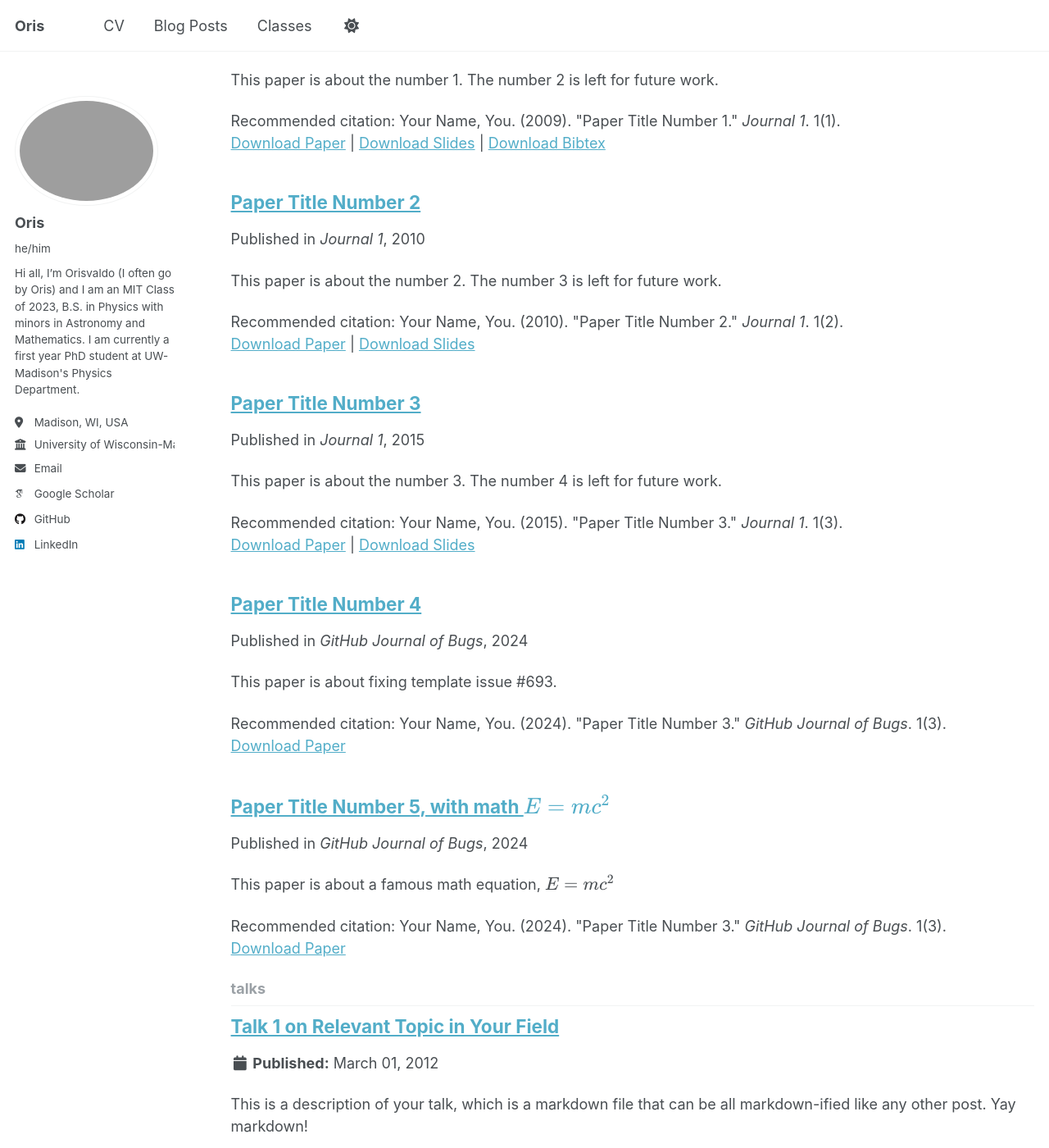
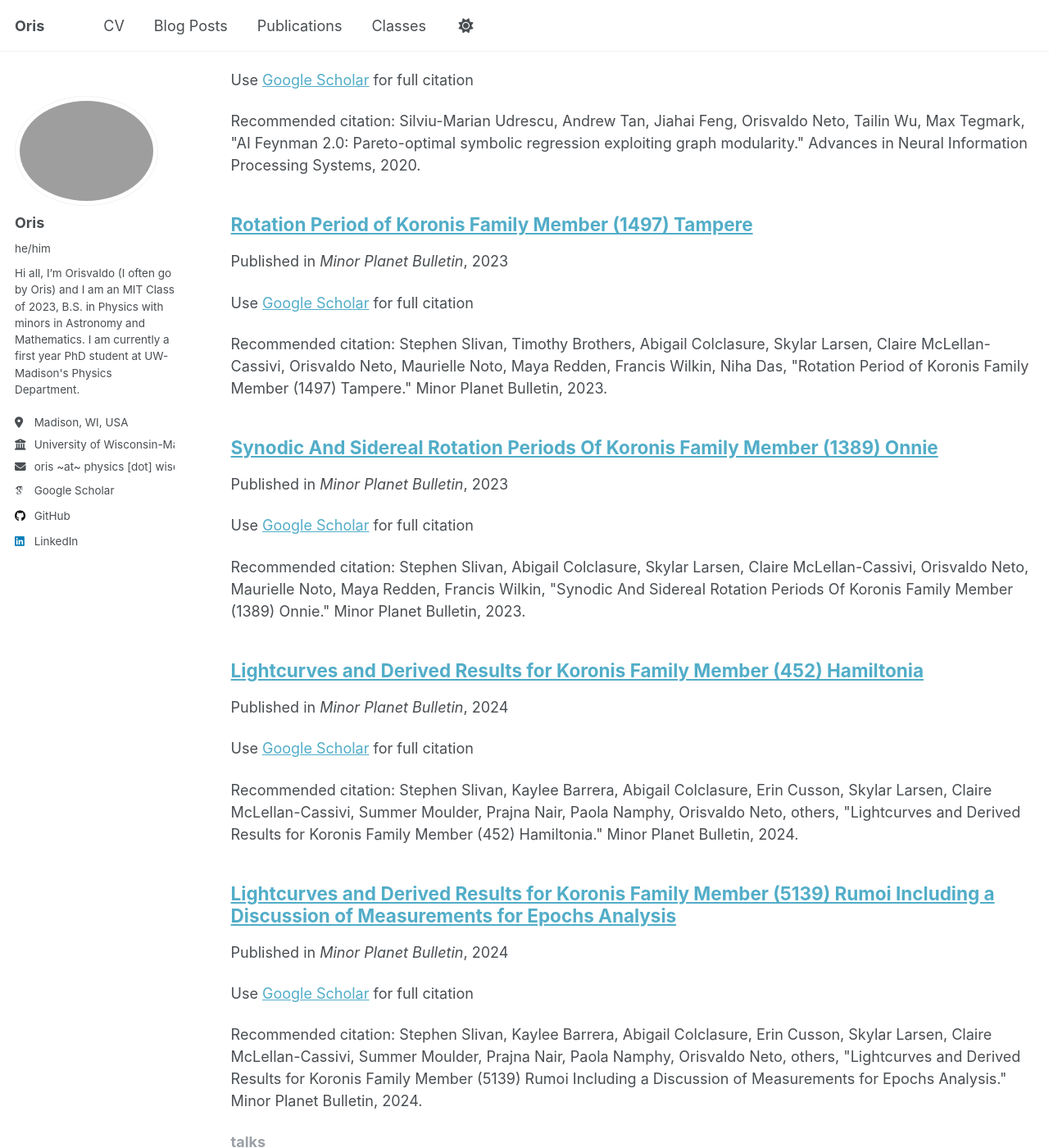
Before and after one commit to wax-ladrian/wax-ladrian.github.io, a Jekyll site: the page built from _pages/collection-archive.html, in a window 1280 px wide and 1400 px high, scrolled down 1165 px. Shown: the whole window at 82% size. Built offline with Jekyll 4.4.1, drawn with Linux system fonts in a browser that asks for light colours; some web fonts are replaced; a script that is not in the unit is left out; some of the changed text lies outside the part shown.

Commit message:
Updating Pubs and email display

```diff
--- a/_config.yml
+++ b/_config.yml
@@ -29,7 +29,7 @@ author:
   location         : "Madison, WI, USA" # Location of the author
   employer         : "University of Wisconsin-Madison" # Employer of the author
   uri              : # URL
-  email            : "oris@physics.wisc.edu"
+  email            : "oris ~at~ physics [dot] wisc {dot} edu"
 
   # Academic websites
   academia         : # URL
--- a/_data/navigation.yml
+++ b/_data/navigation.yml
@@ -8,8 +8,6 @@
 #      Markdown formatted page while the second is generated using JSON.
 
 main:
-  # - title: "Publications"
-  #   url: /publications/
 
   # - title: "Talks"
   #   url: /talks/
@@ -26,6 +24,9 @@ main:
   - title: "Blog Posts"
     url: /year-archive/
 
+  - title: "Publications"
+    url: /publications/
+
   - title: "Classes"
     url: /classes/
 
--- a/_includes/author-profile.html
+++ b/_includes/author-profile.html
@@ -34,7 +34,8 @@
         <li><a href="{{ author.uri }}"><i class="fas fa-fw fa-link icon-pad-right" aria-hidden="true"></i>{{ site.data.ui-text[site.locale].website_label | default: "Website" }}</a></li>
       {% endif %}
       {% if author.email %}
-        <li><a href="mailto:{{ author.email }}"><i class="fas fa-fw fa-envelope icon-pad-right" aria-hidden="true"></i>{{ site.data.ui-text[site.locale].email_label | default: "Email" }}</a></li>
+        <li class="author__desktop"><i class="fas fa-fw fa-envelope icon-pad-right" aria-hidden="true"></i>{{ author.email }}</li>
+        <!-- <li><a href="mailto:{{ author.email }}"><i class="fas fa-fw fa-envelope icon-pad-right" aria-hidden="true"></i>{{ site.data.ui-text[site.locale].email_label | default: "Email" }}</a></li> -->
       {% endif %}
 
       <!-- Font Awesome and Academicons icons / Academic websites -->
--- a/_publications/2009-10-01-paper-title-number-1.md
+++ /dev/null
@@ -1,14 +0,0 @@
----
-title: "Paper Title Number 1"
-collection: publications
-category: manuscripts
-permalink: /publication/2009-10-01-paper-title-number-1
-excerpt: 'This paper is about the number 1. The number 2 is left for future work.'
-date: 2009-10-01
-venue: 'Journal 1'
-slidesurl: 'http://academicpages.github.io/files/slides1.pdf'
-paperurl: 'http://academicpages.github.io/files/paper1.pdf'
-bibtexurl: 'http://academicpages.github.io/files/bibtex1.bib'
-citation: 'Your Name, You. (2009). &quot;Paper Title Number 1.&quot; <i>Journal 1</i>. 1(1).'
----
-The contents above will be part of a list of publications, if the user clicks the link for the publication than the contents of section will be rendered as a full page, allowing you to provide more information about the paper for the reader. When publications are displayed as a single page, the contents of the above "citation" field will automatically be included below this section in a smaller font.
--- a/_publications/2010-10-01-paper-title-number-2.md
+++ /dev/null
@@ -1,14 +0,0 @@
----
-title: "Paper Title Number 2"
-collection: publications
-category: manuscripts
-permalink: /publication/2010-10-01-paper-title-number-2
-excerpt: 'This paper is about the number 2. The number 3 is left for future work.'
-date: 2010-10-01
-venue: 'Journal 1'
-slidesurl: 'http://academicpages.github.io/files/slides2.pdf'
-paperurl: 'http://academicpages.github.io/files/paper2.pdf'
-citation: 'Your Name, You. (2010). &quot;Paper Title Number 2.&quot; <i>Journal 1</i>. 1(2).'
----
-
-The contents above will be part of a list of publications, if the user clicks the link for the publication than the contents of section will be rendered as a full page, allowing you to provide more information about the paper for the reader. When publications are displayed as a single page, the contents of the above "citation" field will automatically be included below this section in a smaller font.
--- a/_publications/2015-10-01-paper-title-number-3.md
+++ /dev/null
@@ -1,14 +0,0 @@
----
-title: "Paper Title Number 3"
-collection: publications
-category: manuscripts
-permalink: /publication/2015-10-01-paper-title-number-3
-excerpt: 'This paper is about the number 3. The number 4 is left for future work.'
-date: 2015-10-01
-venue: 'Journal 1'
-slidesurl: 'http://academicpages.github.io/files/slides3.pdf'
-paperurl: 'http://academicpages.github.io/files/paper3.pdf'
-citation: 'Your Name, You. (2015). &quot;Paper Title Number 3.&quot; <i>Journal 1</i>. 1(3).'
----
-
-The contents above will be part of a list of publications, if the user clicks the link for the publication than the contents of section will be rendered as a full page, allowing you to provide more information about the paper for the reader. When publications are displayed as a single page, the contents of the above "citation" field will automatically be included below this section in a smaller font.
--- /dev/null
+++ b/_publications/2020-01-01-AI-Feynman-20-Pareto-optimal-symbolic-regression-exploiting-graph-modularity.md
@@ -0,0 +1,9 @@
+---
+title: "AI Feynman 2.0: Pareto-optimal symbolic regression exploiting graph modularity"
+collection: publications
+permalink: /publication/2020-01-01-AI-Feynman-20-Pareto-optimal-symbolic-regression-exploiting-graph-modularity
+date: 2020-01-01
+venue: 'Advances in Neural Information Processing Systems'
+citation: ' Silviu-Marian Udrescu,  Andrew Tan,  Jiahai Feng,  Orisvaldo Neto,  Tailin Wu,  Max Tegmark, &quot;AI Feynman 2.0: Pareto-optimal symbolic regression exploiting graph modularity.&quot; Advances in Neural Information Processing Systems, 2020.'
+---
+Use [Google Scholar](https://scholar.google.com/scholar?q=AI+Feynman+2.0:+Pareto+optimal+symbolic+regression+exploiting+graph+modularity){:target="_blank"} for full citation
--- /dev/null
+++ b/_publications/2023-01-01-Rotation-Period-of-Koronis-Family-Member-1497-Tampere.md
@@ -0,0 +1,9 @@
+---
+title: "Rotation Period of Koronis Family Member (1497) Tampere"
+collection: publications
+permalink: /publication/2023-01-01-Rotation-Period-of-Koronis-Family-Member-1497-Tampere
+date: 2023-01-01
+venue: 'Minor Planet Bulletin'
+citation: ' Stephen Slivan,  Timothy Brothers,  Abigail Colclasure,  Skylar Larsen,  Claire McLellan-Cassivi,  Orisvaldo Neto,  Maurielle Noto,  Maya Redden,  Francis Wilkin,  Niha Das, &quot;Rotation Period of Koronis Family Member (1497) Tampere.&quot; Minor Planet Bulletin, 2023.'
+---
+Use [Google Scholar](https://scholar.google.com/scholar?q=Rotation+Period+of+Koronis+Family+Member+(1497)+Tampere){:target="_blank"} for full citation
--- /dev/null
+++ b/_publications/2023-01-01-Synodic-And-Sidereal-Rotation-Periods-Of-Koronis-Family-Member-1389-Onnie.md
@@ -0,0 +1,9 @@
+---
+title: "Synodic And Sidereal Rotation Periods Of Koronis Family Member (1389) Onnie"
+collection: publications
+permalink: /publication/2023-01-01-Synodic-And-Sidereal-Rotation-Periods-Of-Koronis-Family-Member-1389-Onnie
+date: 2023-01-01
+venue: 'Minor Planet Bulletin'
+citation: ' Stephen Slivan,  Abigail Colclasure,  Skylar Larsen,  Claire McLellan-Cassivi,  Orisvaldo Neto,  Maurielle Noto,  Maya Redden,  Francis Wilkin, &quot;Synodic And Sidereal Rotation Periods Of Koronis Family Member (1389) Onnie.&quot; Minor Planet Bulletin, 2023.'
+---
+Use [Google Scholar](https://scholar.google.com/scholar?q=Synodic+And+Sidereal+Rotation+Periods+Of+Koronis+Family+Member+(1389)+Onnie){:target="_blank"} for full citation
--- /dev/null
+++ b/_publications/2024-01-01-Lightcurves-and-Derived-Results-for-Koronis-Family-Member-452-Hamiltonia.md
@@ -0,0 +1,9 @@
+---
+title: "Lightcurves and Derived Results for Koronis Family Member (452) Hamiltonia"
+collection: publications
+permalink: /publication/2024-01-01-Lightcurves-and-Derived-Results-for-Koronis-Family-Member-452-Hamiltonia
+date: 2024-01-01
+venue: 'Minor Planet Bulletin'
+citation: ' Stephen Slivan,  Kaylee Barrera,  Abigail Colclasure,  Erin Cusson,  Skylar Larsen,  Claire McLellan-Cassivi,  Summer Moulder,  Prajna Nair,  Paola Namphy,  Orisvaldo Neto,   others, &quot;Lightcurves and Derived Results for Koronis Family Member (452) Hamiltonia.&quot; Minor Planet Bulletin, 2024.'
+---
+Use [Google Scholar](https://scholar.google.com/scholar?q=Lightcurves+and+Derived+Results+for+Koronis+Family+Member+(452)+Hamiltonia){:target="_blank"} for full citation
--- /dev/null
+++ b/_publications/2024-01-01-Lightcurves-and-Derived-Results-for-Koronis-Family-Member-5139-Rumoi-Including-a-Discussion-of-Measurements-for-Epochs-Analysis.md
@@ -0,0 +1,9 @@
+---
+title: "Lightcurves and Derived Results for Koronis Family Member (5139) Rumoi Including a Discussion of Measurements for Epochs Analysis"
+collection: publications
+permalink: /publication/2024-01-01-Lightcurves-and-Derived-Results-for-Koronis-Family-Member-5139-Rumoi-Including-a-Discussion-of-Measurements-for-Epochs-Analysis
+date: 2024-01-01
+venue: 'Minor Planet Bulletin'
+citation: ' Stephen Slivan,  Kaylee Barrera,  Abigail Colclasure,  Erin Cusson,  Skylar Larsen,  Claire McLellan-Cassivi,  Summer Moulder,  Prajna Nair,  Paola Namphy,  Orisvaldo Neto,   others, &quot;Lightcurves and Derived Results for Koronis Family Member (5139) Rumoi Including a Discussion of Measurements for Epochs Analysis.&quot; Minor Planet Bulletin, 2024.'
+---
+Use [Google Scholar](https://scholar.google.com/scholar?q=Lightcurves+and+Derived+Results+for+Koronis+Family+Member+(5139)+Rumoi+Including+a+Discussion+of+Measurements+for+Epochs+Analysis){:target="_blank"} for full citation
--- a/_publications/2025-06-08-paper-title-number-5.md
+++ /dev/null
@@ -1,13 +0,0 @@
----
-title: "Paper Title Number 5, with math $$E=mc^2$$"
-collection: publications
-category: conferences
-permalink: /publication/2024-02-17-paper-title-number-4
-excerpt: 'This paper is about a famous math equation, $$E=mc^2$$'
-date: 2024-02-17
-venue: 'GitHub Journal of Bugs'
-paperurl: 'http://academicpages.github.io/files/paper3.pdf'
-citation: 'Your Name, You. (2024). &quot;Paper Title Number 3.&quot; <i>GitHub Journal of Bugs</i>. 1(3).'
----
-
-Using [MathJax](https://www.mathjax.org/) in the description is supported - $$E=mc^2$$ - however, the use must be mindful that the default delimiters are `$$...$$` and `\\[...\\]` which differs from the `$...$` that is typically expected.
```
Also changed, not shown: _publications/2024-02-17-paper-title-number-4.md (deleted, +0 -13 lines), markdown_generator/pubs.bib (added, +54 -0 lines), .obsidian/workspace.json, markdown_generator/proceedings.bib (added), 3 other files.
